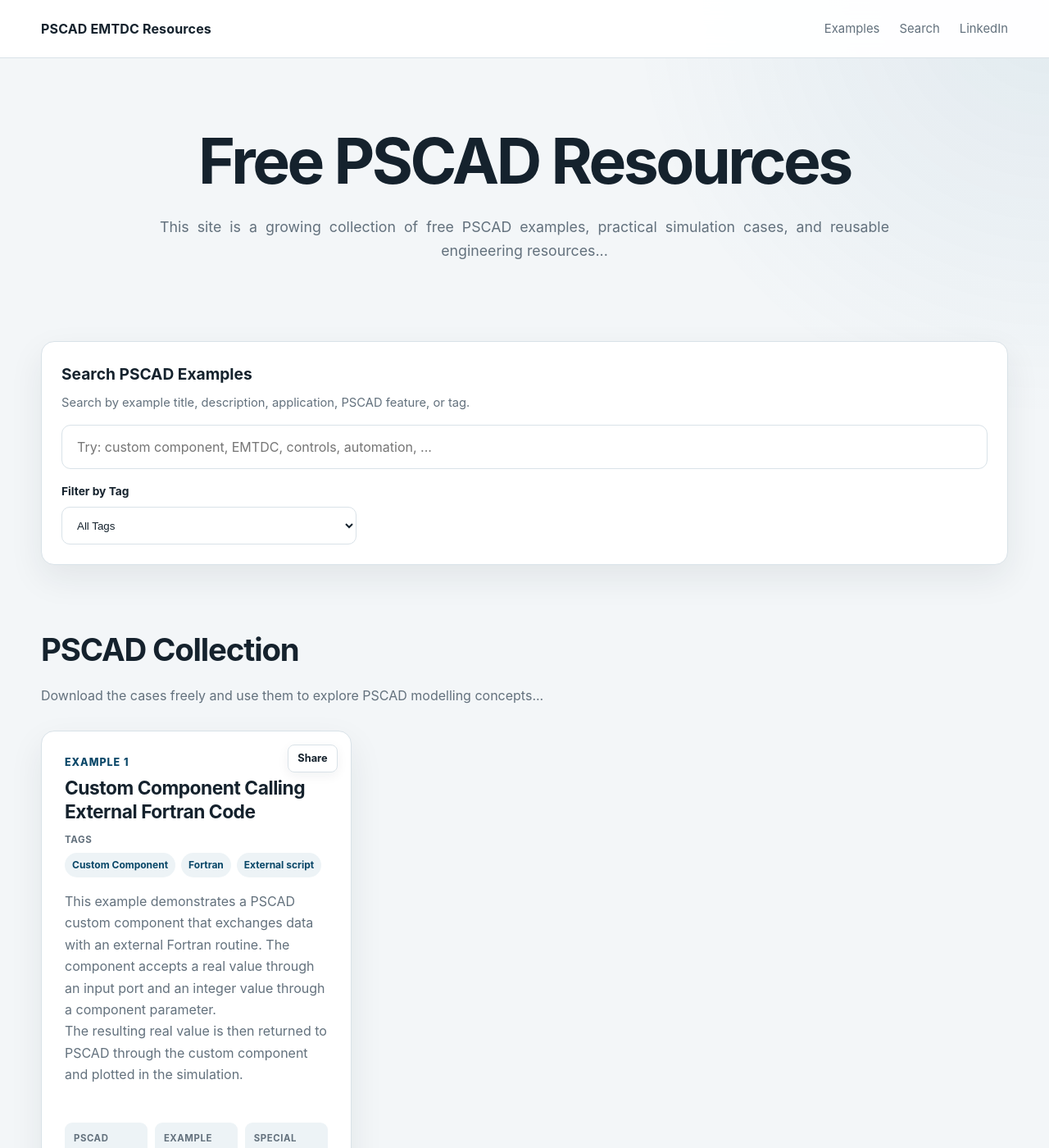
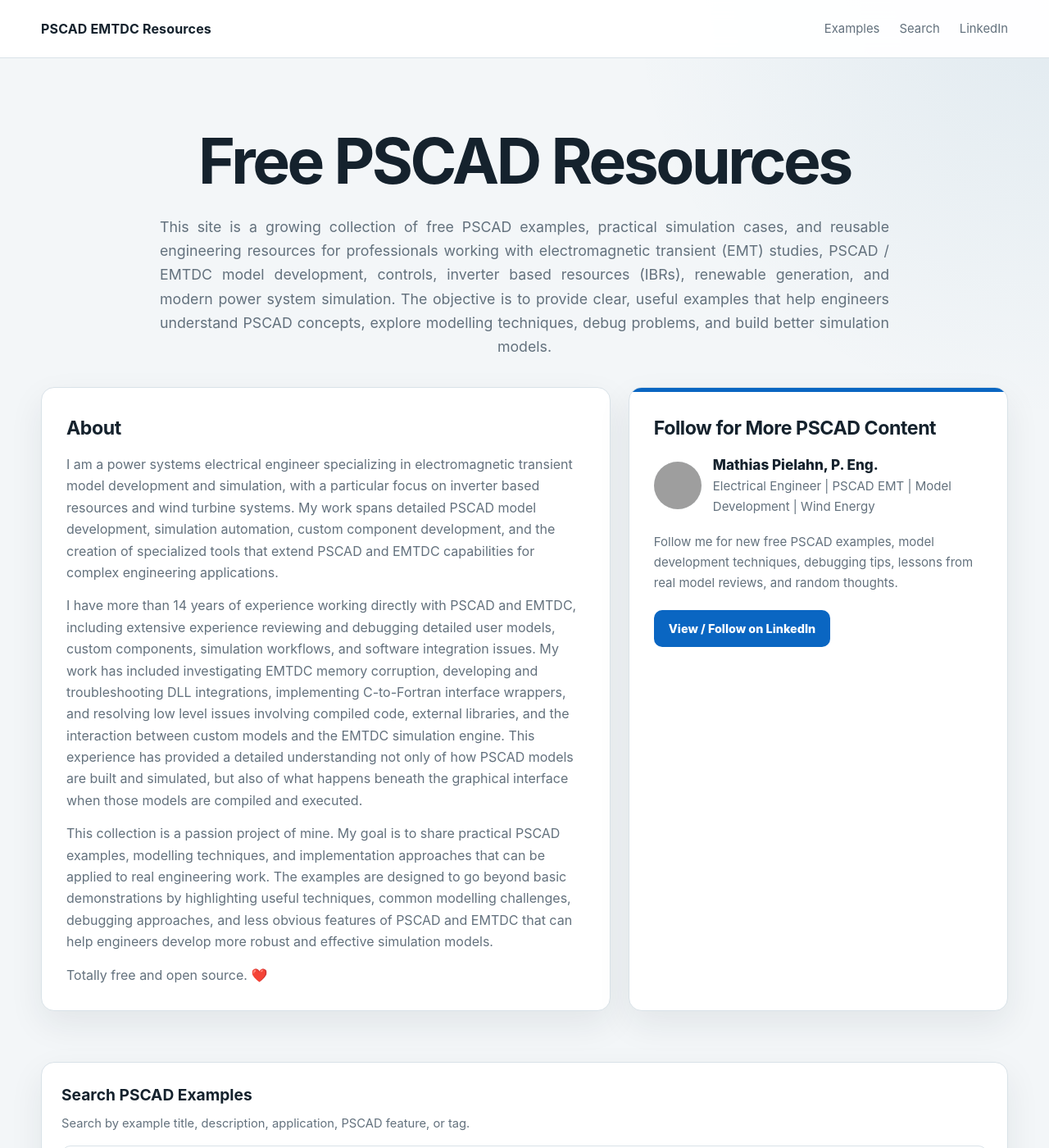
Before and after one commit to EMT-Tools/emt-tools.github.io, a Jekyll site: the page built from index.html, in a window 1280 px wide and 1400 px high. Shown: the whole window at 82% size. Built offline with Jekyll 4.4.1, drawn with Linux system fonts in a browser that asks for light colours; some of the changed text lies outside the part shown; grey boxes are pictures that could not be loaded.

Commit message:
Update index.html

```diff
--- a/index.html
+++ b/index.html
@@ -4,9 +4,38 @@
 <section class="hero">
   <div class="container">
     <h1>Free PSCAD Resources</h1>
-    <p class="hero-description">This site is a growing collection of free PSCAD examples, practical simulation cases, and reusable engineering resources...</p>
+    <p class="hero-description">
+      This site is a growing collection of free PSCAD examples, practical simulation cases,
+      and reusable engineering resources for professionals working with electromagnetic
+      transient (EMT) studies, PSCAD / EMTDC model development, controls, inverter based
+      resources (IBRs), renewable generation, and modern power system simulation. The objective is
+      to provide clear, useful examples that help engineers understand PSCAD concepts,
+      explore modelling techniques, debug problems, and build better simulation models.
+    </p>
     <div class="profile-panel">
-      <!-- Paste your About and LinkedIn cards HTML here -->
+      <article class="about-card">
+        <h2>About</h2>
+        <p>I am a power systems electrical engineer specializing in electromagnetic transient model development and simulation, with a particular focus on inverter based resources and wind turbine systems. My work spans detailed PSCAD model development, simulation automation, custom component development, and the creation of specialized tools that extend PSCAD and EMTDC capabilities for complex engineering applications.</p>
+        <p>I have more than 14 years of experience working directly with PSCAD and EMTDC, including extensive experience reviewing and debugging detailed user models, custom components, simulation workflows, and software integration issues. My work has included investigating EMTDC memory corruption, developing and troubleshooting DLL integrations, implementing C-to-Fortran interface wrappers, and resolving low level issues involving compiled code, external libraries, and the interaction between custom models and the EMTDC simulation engine. This experience has provided a detailed understanding not only of how PSCAD models are built and simulated, but also of what happens beneath the graphical interface when those models are compiled and executed.</p>
+        <p>This collection is a passion project of mine. My goal is to share practical PSCAD examples, modelling techniques, and implementation approaches that can be applied to real engineering work. The examples are designed to go beyond basic demonstrations by highlighting useful techniques, common modelling challenges, debugging approaches, and less obvious features of PSCAD and EMTDC that can help engineers develop more robust and effective simulation models.</p>
+        <p>Totally free and open source. <span style="color: red;">❤️</span></p>
+      </article>
+      <aside aria-label="LinkedIn profile" class="linkedin-card">
+        <h2>Follow for More PSCAD Content</h2>
+        <div class="linkedin-profile">
+          <div class="linkedin-avatar">
+            <img alt="Mathias Pielahn" src="/author/Pic.jpeg"/>
+          </div>
+          <div>
+            <div class="linkedin-name">Mathias Pielahn, P. Eng.</div>
+            <div class="linkedin-role">Electrical Engineer | PSCAD EMT | Model Development | Wind Energy</div>
+          </div>
+        </div>
+        <p class="linkedin-copy">Follow me for new free PSCAD examples, model development techniques, debugging tips, lessons from real model reviews, and random thoughts.</p>
+        <div class="linkedin-actions">
+          <a class="button button-linkedin follow-link" data-location="top-profile" href="https://www.linkedin.com/in/mathiaspielahn/" rel="noopener noreferrer" target="_blank">View / Follow on LinkedIn</a>
+        </div>
+      </aside>
     </div>
   </div>
 </section>
@@ -31,11 +60,10 @@
   <div class="container">
     <div class="section-heading">
       <h2>PSCAD Collection</h2>
-      <p>Download the cases freely and use them to explore PSCAD modelling concepts...</p>
+      <p>Download the cases freely and use them to explore PSCAD modelling concepts, simulation techniques, controls, automation, and EMT study workflows. These examples are in no particular order, rhyme or rhythm. Just how I made them, what I was into at the time. For ideas or requests contact me on LinkedIn.</p>
     </div>
 
     <div class="example-grid" id="exampleCollection">
-      <!-- THE JEKYLL LOOP -->
       {% for example in site.examples %}
       <article class="searchable-example example-card" data-search="{{ example.tags | join: ' ' | downcase }} {{ example.title | downcase }}" id="{{ example.slug }}">
         <button aria-label="Share this PSCAD example" class="share-button-top share-button" type="button">Share</button>
@@ -68,8 +96,15 @@
     </div>
 
     <div class="no-results" id="noResults">No PSCAD examples match your search.</div>
+
     <div class="growth-callout">
-      <!-- Paste your Looking for more? block here -->
+      <div>
+        <h3>Looking for more?</h3>
+        <p>I will try to create and upload new cases (somewhat) regularly. Follow on LinkedIn for new example releases, PSCAD tips, model development techniques, debugging lessons, and practical simulation insights.</p>
+      </div>
+      <a class="button button-linkedin follow-link" data-location="bottom-callout" href="https://www.linkedin.com/in/mathiaspielahn/" rel="noopener noreferrer" target="_blank">
+        Follow on LinkedIn
+      </a>
     </div>
   </div>
 </section>
```
